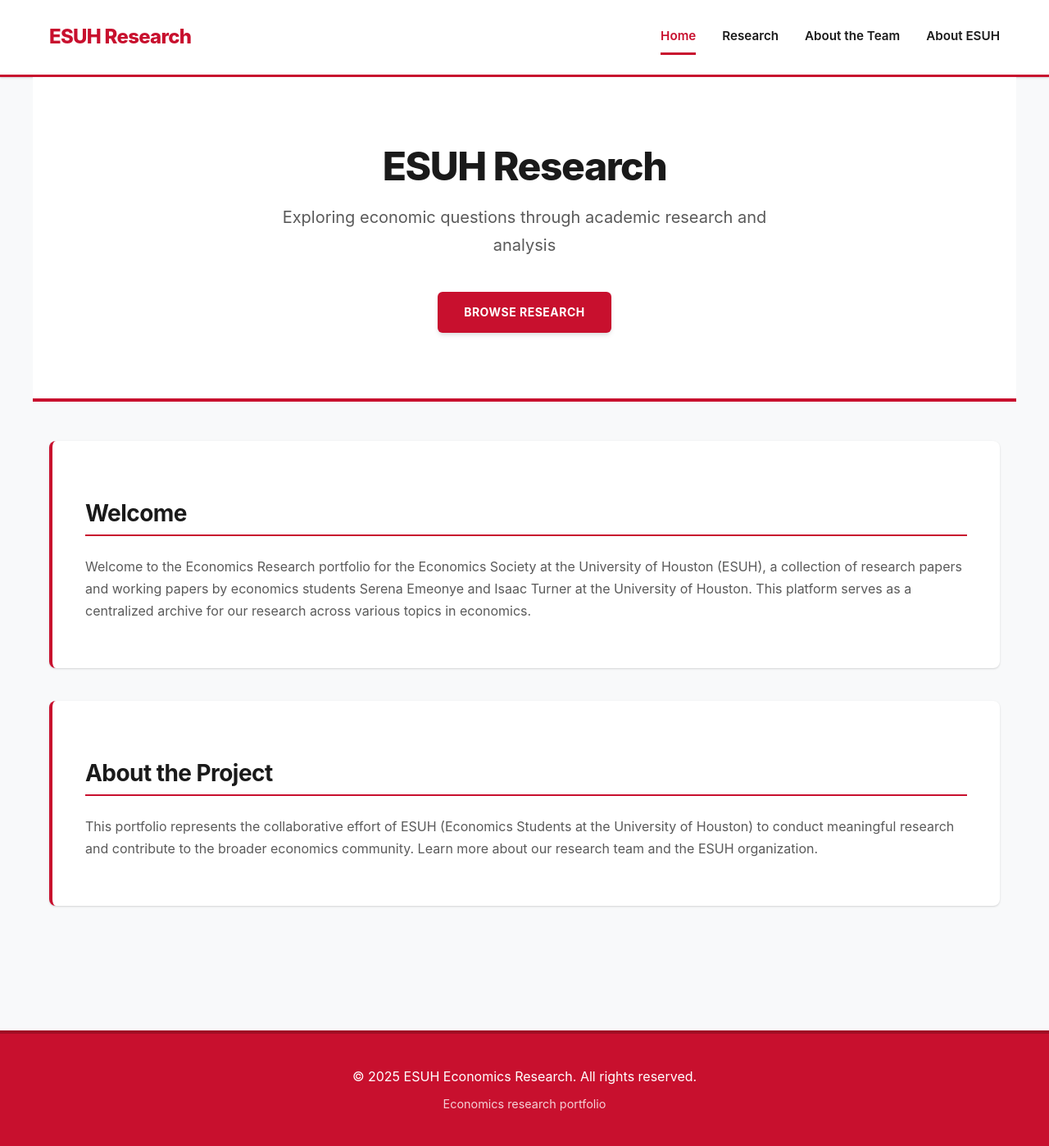
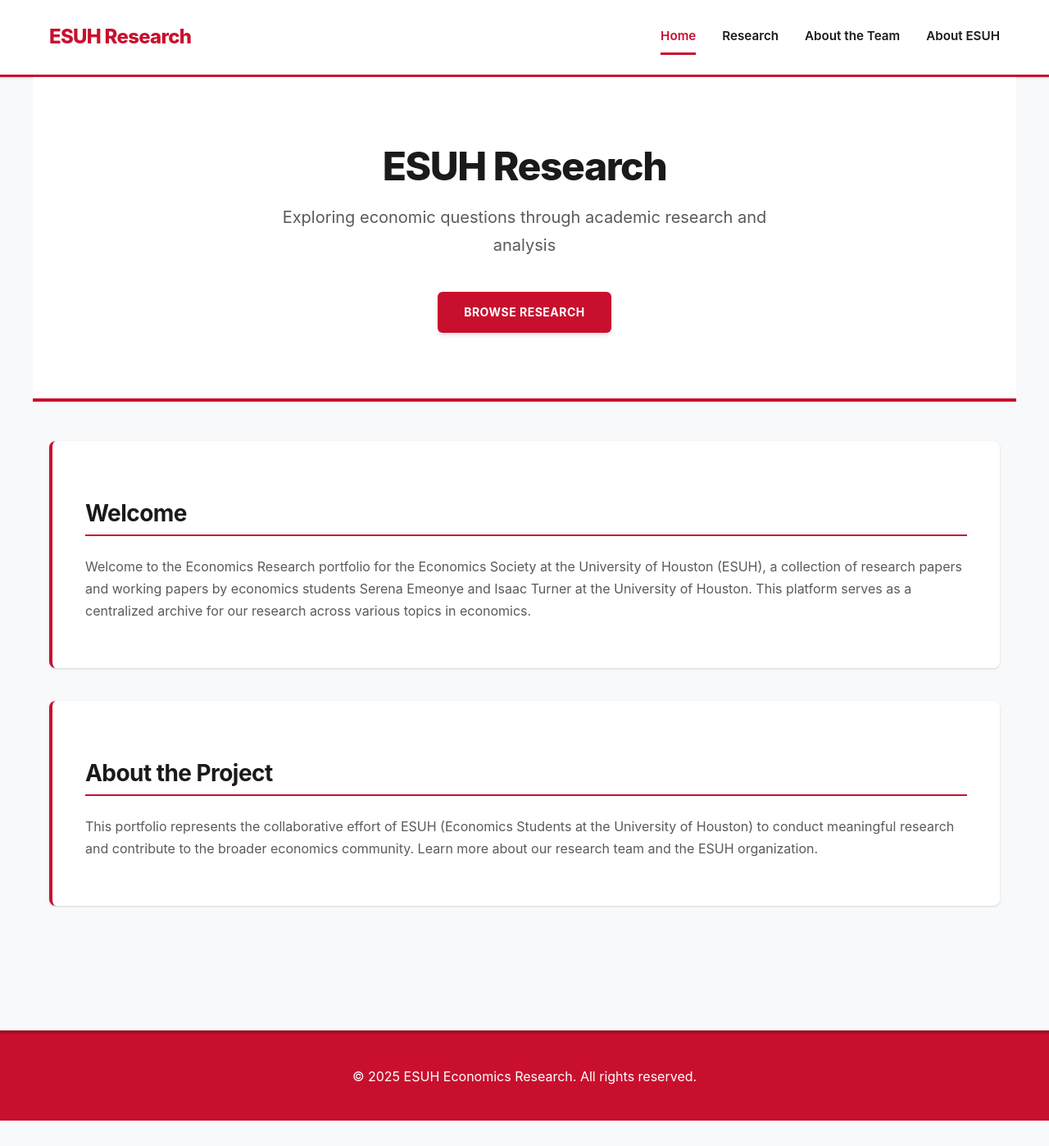
Before and after one commit to econsociety/esuh, a Jekyll site: the page built from index.html, in a window 1280 px wide. Shown: the whole page at 82% size. Built offline with Jekyll 4.4.1, drawn with Linux system fonts in a browser that asks for light colours; after the commit the page ends 1367 px from its top, so only the background shows below that.

Commit message:
Update footer.html

```diff
--- a/_includes/footer.html
+++ b/_includes/footer.html
@@ -2,7 +2,6 @@
   <div class="container">
     <div class="footer-content">
       <p>&copy; {{ 'now' | date: "%Y" }} ESUH Economics Research. All rights reserved.</p>
-      <p class="footer-description">{{ site.description }}</p>
     </div>
   </div>
 </footer>
```
